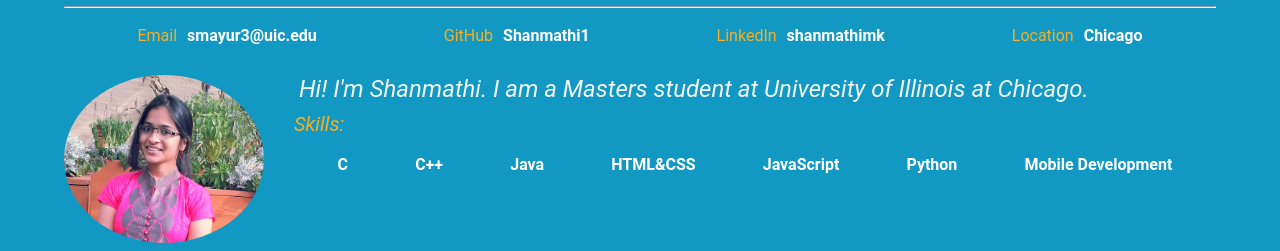
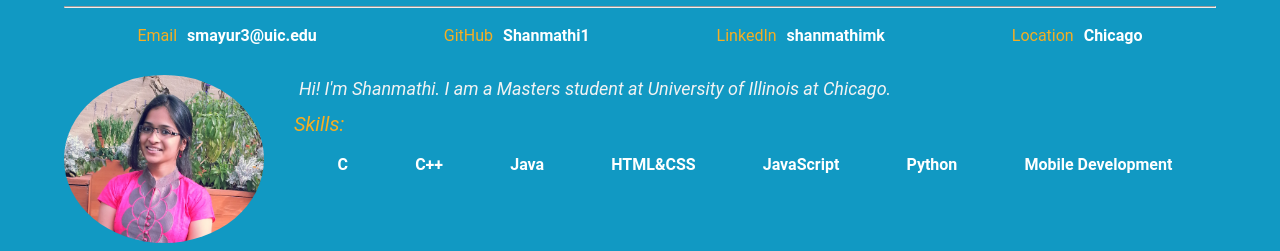
Before and after one commit to Shanmathi1/Shanmathi1.github.io, a plain HTML site: page index.html in a window 1280 px wide. Shown: the part 114-365 px from the top of the page. Drawn offline with nearby package versions, Linux system fonts and the light colour scheme; some packages are replaced by stand-ins of ours.

Commit message:
Update main.css

```diff
--- a/css/main.css
+++ b/css/main.css
@@ -24,9 +24,7 @@
   padding: 0px;
   border-radius: 100%;
 }
-.welcome-message {
-  font-size: 1.5em;
-}
+
 #skillsH3 {
   font-weight: 600;
 }
```
